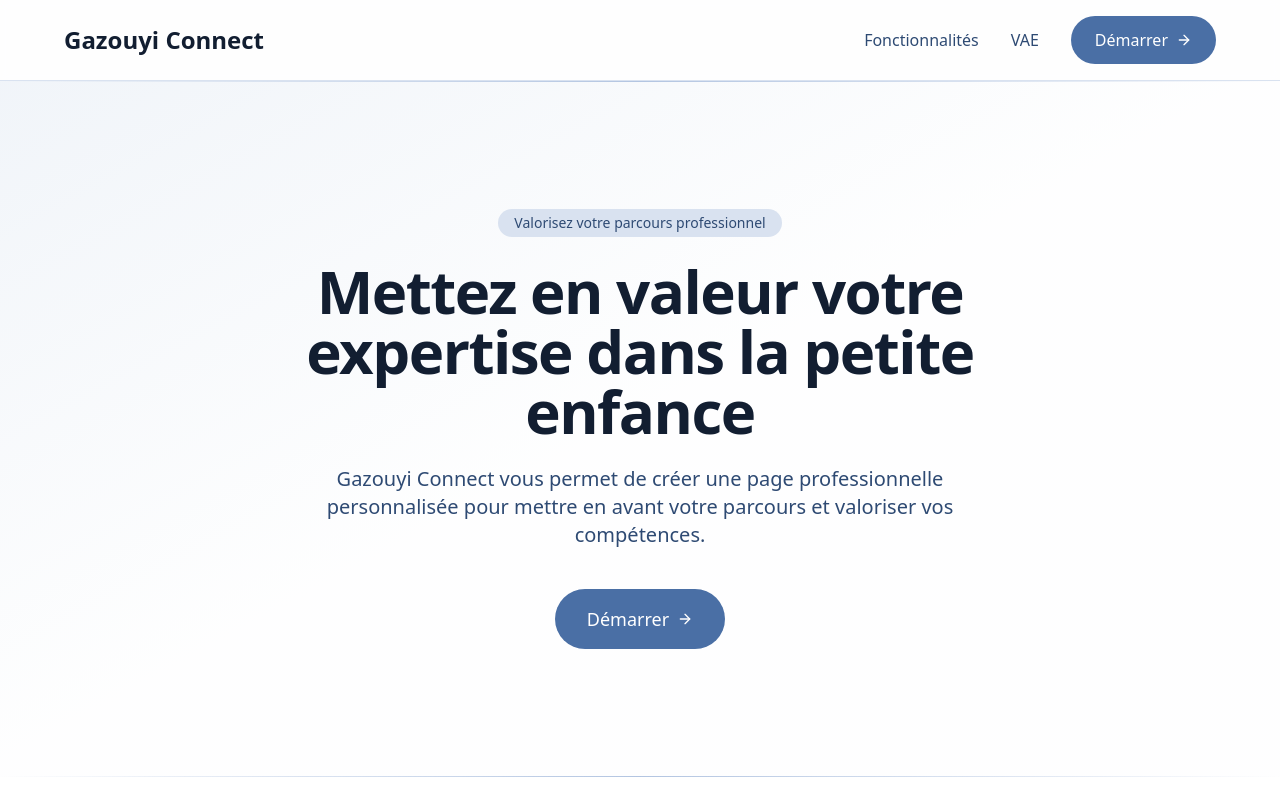
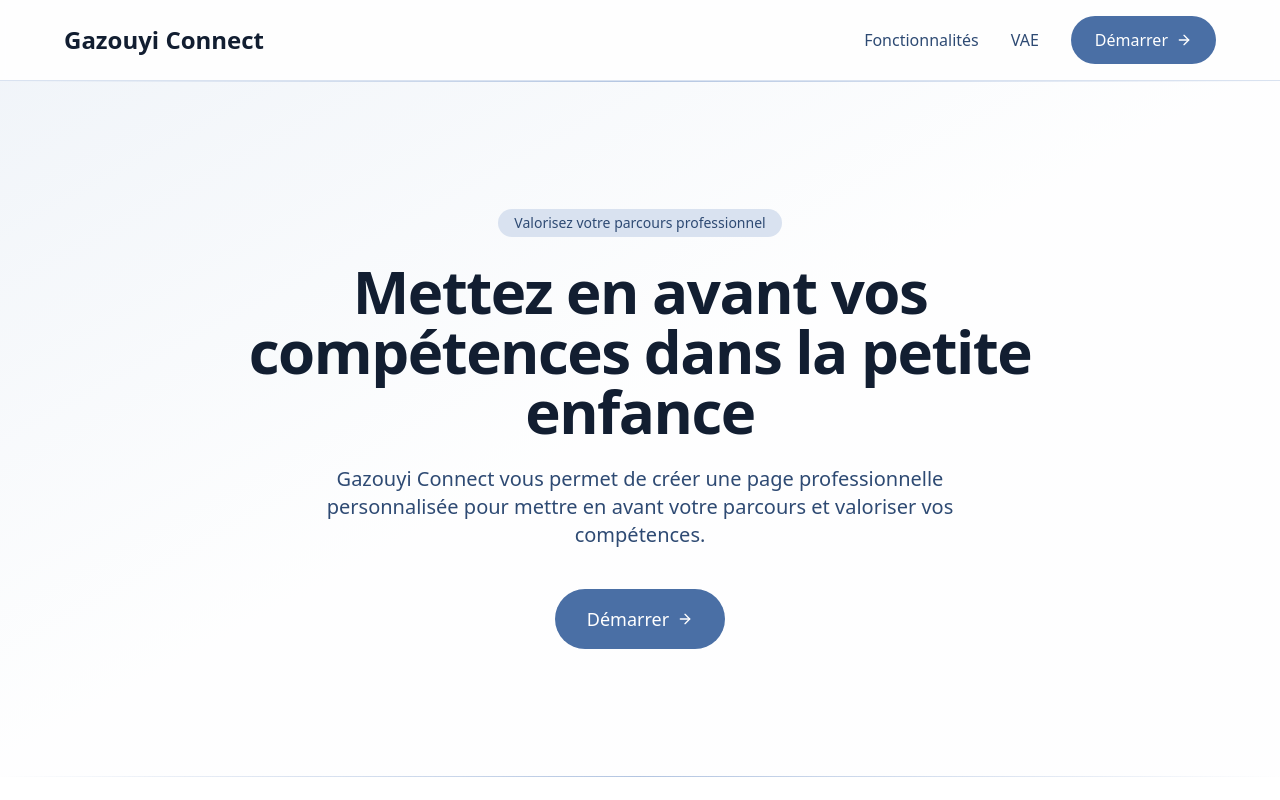
Before and after one commit to victorherbemontagne/gazouyi-connect, a React (Vite) app: page / in a window 1280 px wide. Shown: the top 800 px of the page. Built offline with nearby package versions, Linux system fonts and the light colour scheme.

Commit message:
Update hero title
Updates the main title of the hero section on the homepage.

```diff
--- a/src/components/Hero.tsx
+++ b/src/components/Hero.tsx
@@ -22,7 +22,7 @@ const Hero = ({ className }: HeroProps) => {
         </div>
 
         <h1 className="text-4xl md:text-5xl lg:text-6xl font-bold tracking-tight text-gazouyi-900 mb-6 hero-text">
-          Mettez en valeur votre expertise dans la petite enfance
+          Mettez en avant vos compétences dans la petite enfance
         </h1>
 
         <p className="text-lg md:text-xl text-gazouyi-700 mb-10 max-w-2xl mx-auto hero-text">
```
